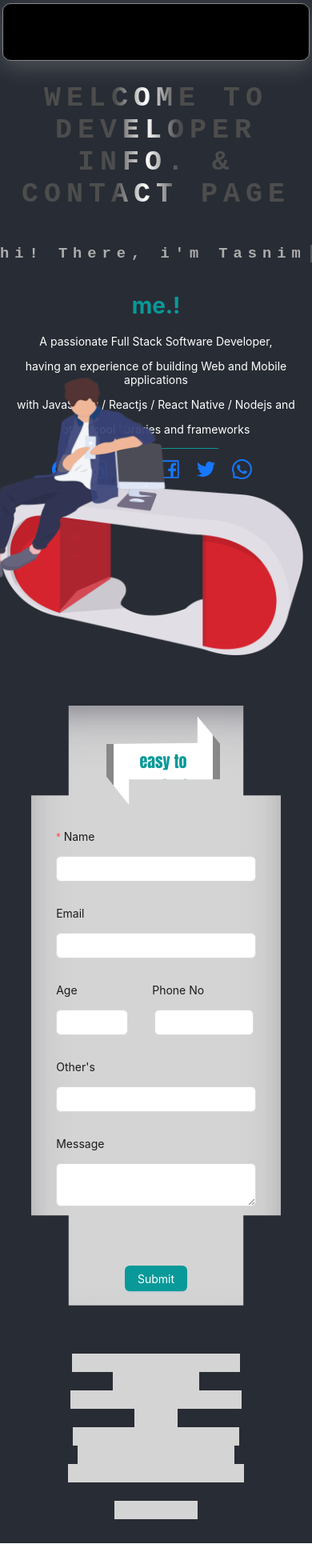
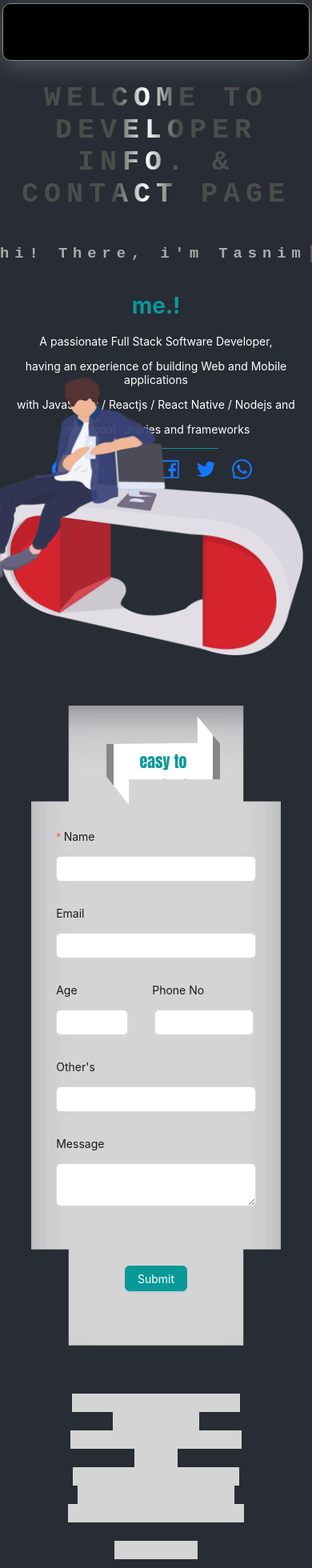
Before and after one commit to akashsdk/developer-info, a React (Create React App) app: page / in a window 390 px wide. Shown: the top 1960 px of the page at 80% size. Before the commit the page ends 1929 px from the top, so only its background shows below. Built offline with nearby package versions, Linux system fonts and the light colour scheme.

Commit message:
Update contact.css

```diff
--- a/src/Style/contact.css
+++ b/src/Style/contact.css
@@ -86,7 +86,7 @@
     margin-left: 0%;
   }
   .contactBodyDiv {
-    height: 750px;
+    height: 800px;
   }
   .contactButton {
     margin-left: 0%;
```
